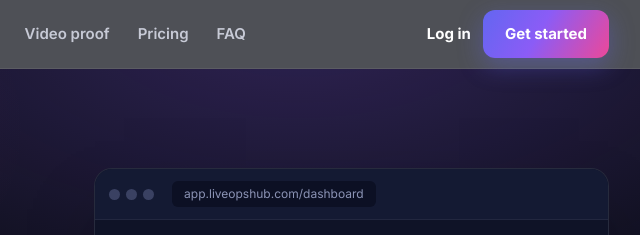
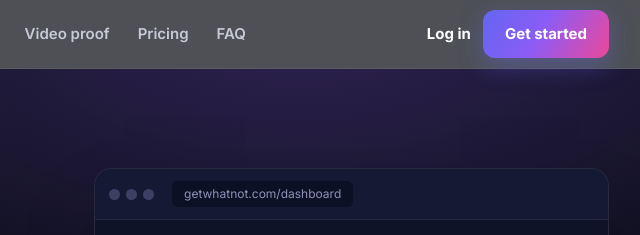
Before and after one commit to ofir-cell/packing-station, a plain HTML site: page site/index.html in a window 1280 px wide. Shown: the top 235 px of the page, 597-1237 px from the left. Drawn offline with Linux system fonts and the light colour scheme.

Commit message:
Site: update dashboard mockup URL to getwhatnot.com

```diff
--- a/site/index.html
+++ b/site/index.html
@@ -308,7 +308,7 @@ footer a:hover{color:#fff}
     </div>
   </div>
   <div class="mock" aria-hidden="true">
-    <div class="bar"><i></i><i></i><i></i><span class="url">app.liveopshub.com/dashboard</span></div>
+    <div class="bar"><i></i><i></i><i></i><span class="url">getwhatnot.com/dashboard</span></div>
     <div class="body">
       <div class="mk-kpis">
         <div class="mk-kpi"><div class="l">Net sales · this show</div><div class="v g">$18,420</div></div>
```
